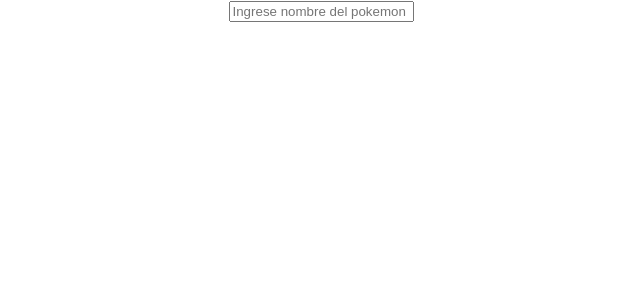
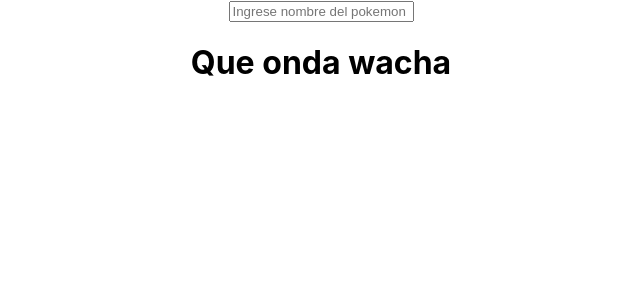
Before and after one commit to AlmadaBraian/pokedex, a React (Create React App) app: page / in a window 1280 px wide. Shown: the top 300 px of the page, without its empty margins (319-959 px from the left). Built offline with nearby package versions, Linux system fonts and the light colour scheme.

Commit message:
commit message tabla

```diff
--- a/src/App.js
+++ b/src/App.js
@@ -1,6 +1,7 @@
 import logo from "./logo.svg";
-import React, { useEffect, useState } from "react";
+import React, { useEffect, useState, Component } from "react";
 import axios from "axios";
+import Tabla from './components/Tabla';
 import "./App.css";
 
 let pokeArray = [];
@@ -58,6 +59,7 @@
 
   return (
     <div className="App">
+
       <form onSubmit={handleSubmit}>
         <label>
           <input
@@ -68,6 +70,7 @@
           />
         </label>
       </form>
+      <Tabla/>
       {pokemonData.map((data) => (
         <div className="container">
           <img />
--- /dev/null
+++ b/src/components/Tabla.js
@@ -0,0 +1,9 @@
+import React, {Component} from "react";
+
+class Tabla extends Component {
+    render() {
+        return <h1>Que onda wacha</h1>
+    }
+}
+
+export default Tabla
```
Also changed, not shown: 1 other file (tests, documents, lock files or other folders).
